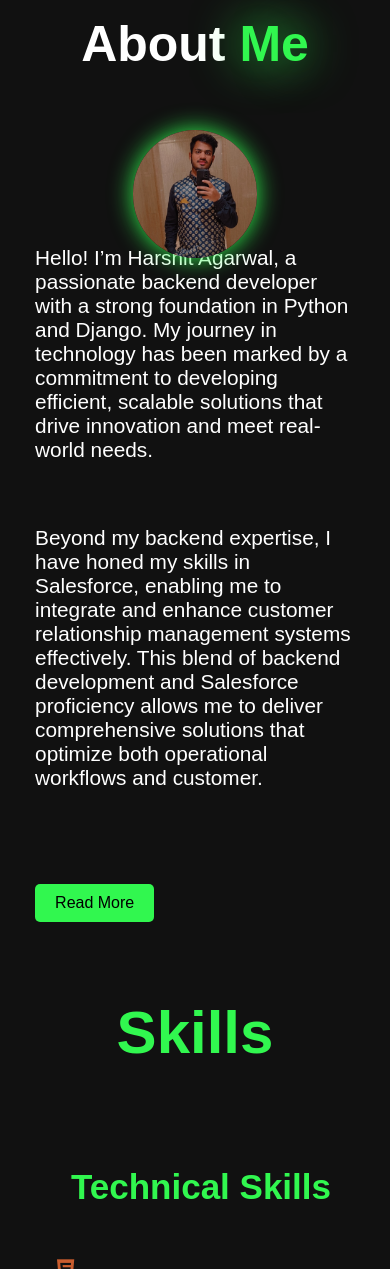
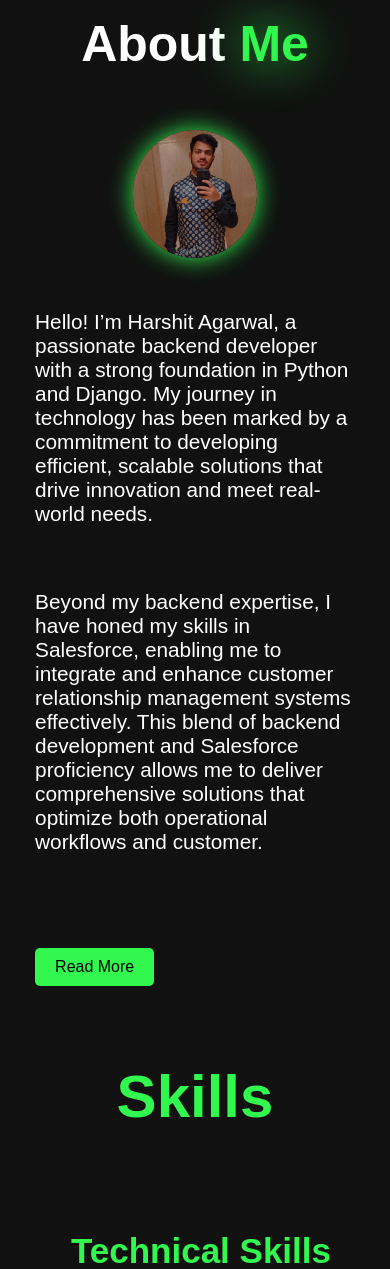
Before and after one commit to Harshit-Paradox/Portfolio-Website, a Django app: page / in a window 390 px wide. Shown: the part 887-2156 px from the top of the page. Run offline with Django 5.2, Linux system fonts and the light colour scheme; some libraries are stand-ins or nearby versions.

Commit message:
Update style.css

```diff
--- a/static/css/style.css
+++ b/static/css/style.css
@@ -644,7 +644,7 @@ nav .fa-solid{
     .about{
         display: flex;
         flex-wrap: wrap;
-        gap: 1rem;
+        gap: 5rem;
     }
     .about-content{
         height: 100%;
@@ -708,7 +708,7 @@ nav .fa-solid{
     }
     .contact-left{
         width: 100%;
-        margin-left: 40px;
+        /* margin-left: 40px; */
         order: 2;
     }
     .contact-left h1{
```
